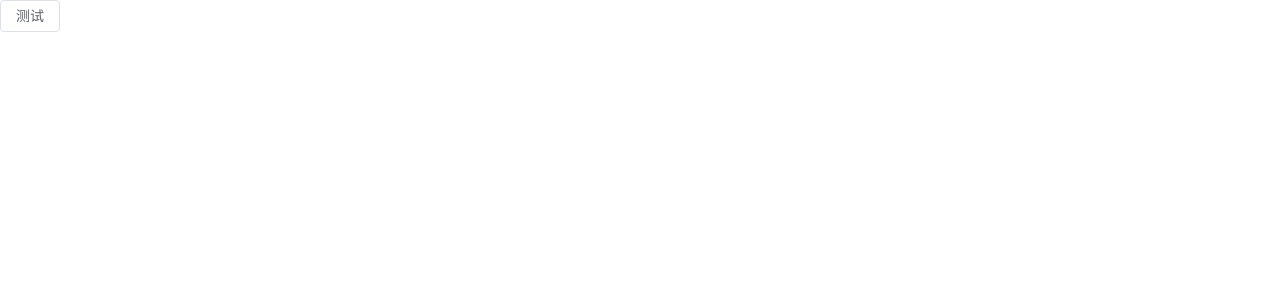
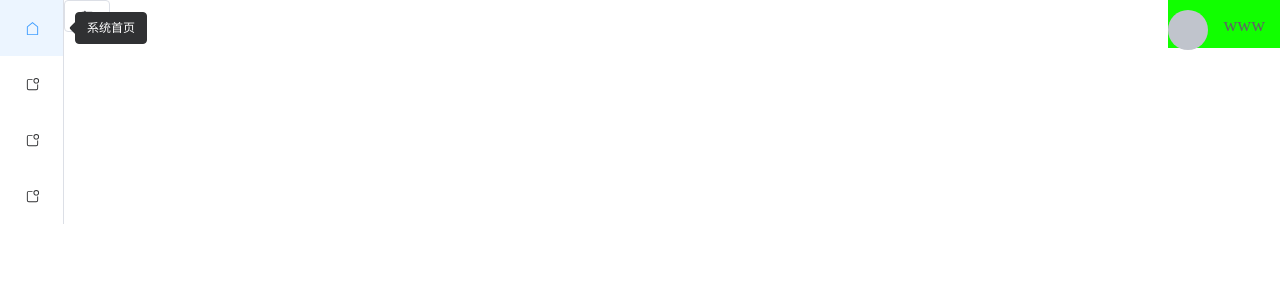
Before and after one commit to weixiao2925/musicvue, a Vue app: page /index in a window 1280 px wide. Shown: the top 300 px of the page. Built offline with nearby package versions, Linux system fonts and the light colour scheme.

Commit message:
菜单暂时还可以

```diff
--- a/src/router/index.js
+++ b/src/router/index.js
@@ -16,7 +16,8 @@ const routes=[
     {
         path:"/index",
         name:"index",
-        component:()=>import("@/views/indexPage.vue")
+        component:()=>import("@/views/indexPage.vue"),
+
     }
 
 ]
--- /dev/null
+++ b/src/views/index/IndexCommon.vue
@@ -0,0 +1,95 @@
+<script setup>
+
+import {reactive, ref} from "vue";
+import {House, Location, MoreFilled, Notification, Operation} from "@element-plus/icons-vue";
+
+const data=reactive({
+  test:"www",
+})
+
+//默认状态（true为伸展）
+const isCollapse=ref(true)
+const handleOpen=(key,keyPath)=>{
+  console.log(key,keyPath)
+}
+const handleClose=(key,keyPath)=>{
+  console.log(key,keyPath)
+}
+//伸缩按钮
+const toggleCollapse = () => {
+  isCollapse.value = !isCollapse.value;
+};
+</script>
+
+<template>
+  <div id="menu_left" style="float: left;">
+    <div>
+      <div style="float:left;">
+        <div v-if="!isCollapse" style="padding: 10px 10px 10px 20px;">xxx管理系统</div>
+        <el-menu
+            default-active="1"
+            :collapse="isCollapse"
+            class="el-menu-vertical-demo"
+            @open="handleOpen"
+            @close="handleClose"
+        >
+          <el-menu-item index="1">
+            <el-icon size="15px"><House /></el-icon>
+            <template #title>系统首页</template>
+          </el-menu-item>
+          <el-menu-item index="2">
+            <el-icon size="15px"><Notification /></el-icon>
+            <template #title>用户管理</template>
+          </el-menu-item>
+          <el-menu-item index="3">
+            <el-icon size="15px"><Notification /></el-icon>
+            <template #title>xx管理</template>
+          </el-menu-item>
+          <el-menu-item index="3">
+            <el-icon size="15px"><Notification /></el-icon>
+            <template #title>xx管理</template>
+          </el-menu-item>
+        </el-menu>
+      </div>
+      <div style="float:left;">
+        <el-radio-group v-model="isCollapse">
+          <el-button @click="toggleCollapse">
+            <el-icon><Operation /></el-icon>
+          </el-button>
+        </el-radio-group>
+      </div>
+    </div>
+  </div>
+  <div id="menu_top" style="float:right;">
+    <div style="float: right">
+      <el-dropdown  type="primary">
+        <div>
+          <div style="float:left;padding: 10px 0 0 0;">
+            <el-avatar :size="'default'" style=""/>
+          </div>
+          <div style="font-size: 1.2rem;float: right;padding: 15px ;">
+            {{data.test}}
+          </div>
+        </div>
+        <template #dropdown>
+          <el-dropdown-menu>
+            <el-dropdown-item>个人中心</el-dropdown-item>
+            <el-dropdown-item>退出登录</el-dropdown-item>
+          </el-dropdown-menu>
+        </template>
+      </el-dropdown>
+    </div>
+  </div>
+
+</template>
+
+<style scoped>
+  #menu_top{
+    width: auto;
+    height: 3rem;
+    background-color: #11ff00;
+  }
+  .el-menu-vertical-demo:not(.el-menu--collapse) {
+    width: 200px;
+  }
+</style>
--- a/src/views/indexPage.vue
+++ b/src/views/indexPage.vue
@@ -1,13 +1,10 @@
 <script setup>
 
+import IndexCommon from "@/views/index/IndexCommon.vue";
 </script>
 
 <template>
-  <div>
-    <el-button>
-      测试
-    </el-button>
-  </div>
+  <IndexCommon/>
 </template>
 
 <style scoped>
```
